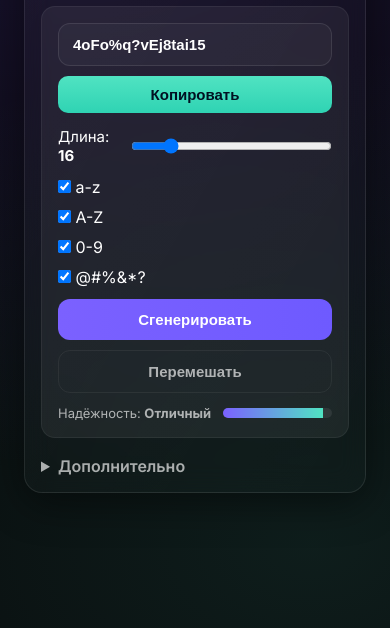
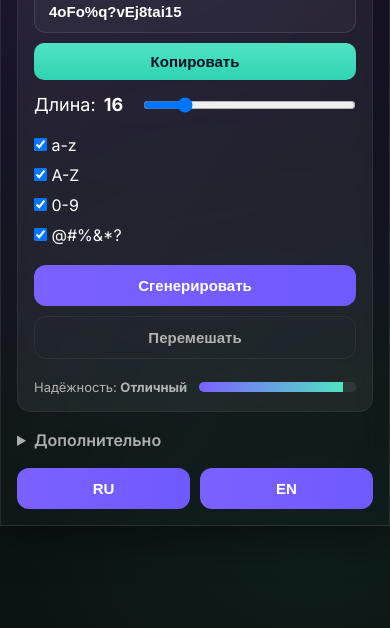
Before and after one commit to EnkiStack/-12, a plain HTML site: page index.html in a window 390 px wide. Shown: the part 216-844 px from the top of the page. Drawn offline with Linux system fonts and the light colour scheme.

Commit message:
passwordGen-1

```diff
--- a/index.html
+++ b/index.html
@@ -3,42 +3,74 @@
   <head>
     <meta charset="utf-8" />
     <meta name="viewport" content="width=device-width,initial-scale=1" />
-		<title>Генератор паролей</title>
-		<link rel="stylesheet" href="styles.css">
-		<link rel="preconnect" href="https://fonts.googleapis.com">
-		<link rel="preconnect" href="https://fonts.gstatic.com" crossorigin>
-		<link href="https://fonts.googleapis.com/css2?family=Inter:wght@300;400;600;700&display=swap" rel="stylesheet">
+
+    <title data-translate></title>
+    <link rel="stylesheet" href="styles/index.css" />
+    <script src="js/data-translate.js"></script>
+
+    <link rel="preconnect" href="https://fonts.googleapis.com" />
+    <link rel="preconnect" href="https://fonts.gstatic.com" crossorigin />
+    <link
+      href="https://fonts.googleapis.com/css2?family=Inter:wght@300;400;600;700&display=swap"
+      rel="stylesheet"
+    />
   </head>
   <body>
     <main class="page">
       <div class="container">
         <header class="brand">
-					<svg class="logo" viewBox="0 0 24 24" aria-hidden="true"><path d="M3 12a9 9 0 1 1 18 0A9 9 0 0 1 3 12z" fill="none" stroke="currentColor" stroke-width="1.2" stroke-linecap="round" stroke-linejoin="round"></path></svg>
+          <svg class="logo" viewBox="0 0 24 24" aria-hidden="true">
+            <path
+              d="M3 12a9 9 0 1 1 18 0A9 9 0 0 1 3 12z"
+              fill="none"
+              stroke="currentColor"
+              stroke-width="1.2"
+              stroke-linecap="round"
+              stroke-linejoin="round"
+            ></path>
+          </svg>
           <h1>Генератор паролей</h1>
-					<p class="subtitle">Быстро и Безопасно</p>
+          <p class="subtitle" data-translate="quikAndFast"></p>
         </header>
 
         <section class="card">
           <div class="result-row">
-						<input id="passwordOutput" class="password-output" readonly aria-label="Сгенерированный пароль" value="Нажмите «Сгенерировать»" />
-						<button id="copyBtn" class="btn small" aria-label="Скопировать пароль">Копировать</button>
+            <input
+              id="passwordOutput"
+              class="password-output"
+              readonly
+              aria-label="Сгенерированный пароль"
+              value="Нажмите «Сгенерировать»"
+            />
+            <button
+              id="copyBtn"
+              class="btn small"
+              aria-label="Скопировать пароль"
+              data-translate="copyBtn"
+            >
+              Копировать
+            </button>
           </div>
 
           <div class="controls">
             <label class="row">
               <span>Длина: <strong id="lenLabel">16</strong></span>
-							<input id="length" type="range" min="6" max="64" value="16">
+              <input id="length" type="range" min="6" max="64" value="16" />
             </label>
 
             <div class="checkboxes">
-							<label><input id="lower" type="checkbox" checked> a-z</label>
-							<label><input id="upper" type="checkbox" checked> A-Z</label>
-							<label><input id="numbers" type="checkbox" checked> 0-9</label>
-							<label><input id="symbols" type="checkbox" checked> @#%&*?</label>
+              <label><input id="lower" type="checkbox" checked /> a-z</label>
+              <label><input id="upper" type="checkbox" checked /> A-Z</label>
+              <label><input id="numbers" type="checkbox" checked /> 0-9</label>
+              <label
+                ><input id="symbols" type="checkbox" checked /> @#%&*?</label
+              >
             </div>
 
             <div class="actions">
-							<button id="generateBtn" class="btn primary">Сгенерировать</button>
+              <button id="generateBtn" class="btn primary">
+                Сгенерировать
+              </button>
               <button id="shuffleBtn" class="btn ghost">Перемешать</button>
             </div>
 
@@ -58,17 +90,23 @@
           <summary>Дополнительно</summary>
           <div class="advanced-grid">
             <label class="row small">
-							<input id="avoidSimilar" type="checkbox"> Избегать похожих символов (i, l, 1, L, 0, O)
+              <input id="avoidSimilar" type="checkbox" /> Избегать похожих
+              символов (i, l, 1, L, 0, O)
             </label>
             <label class="row small">
-							<input id="includeEmoji" type="checkbox"> Включить эмодзи (⚠️ может усложнить ввод на некоторых сайтах)
+              <input id="includeEmoji" type="checkbox" /> Включить эмодзи (⚠️
+              может усложнить ввод на некоторых сайтах)
             </label>
           </div>
         </details>
 
+        <div class="lang-container">
+          <button onclick="loadLanguage('ru')" class="btn primary">RU</button>
+          <button onclick="loadLanguage('en')" class="btn primary">EN</button>
+        </div>
       </div>
     </main>
 
-		<script src="main.js"></script>
+    <script src="js/main.js"></script>
   </body>
 </html>
--- /dev/null
+++ b/js/data-translate.js
@@ -0,0 +1,23 @@
+let translations = {};
+
+async function loadLanguage(language) {
+  const response = await fetch(`assets/locales/${language}.json`);
+
+  translations = await response.json();
+
+  document.querySelectorAll("[data-translate]").forEach((element) => {
+    const key = element.dataset.translate;
+
+    element.textContent = translations[key];
+  });
+
+  document.documentElement.lang = language;
+
+  localStorage.setItem("language", language);
+}
+
+window.loadLanguage = loadLanguage;
+
+const savedLanguage = localStorage.getItem("language") || "ru";
+
+loadLanguage(savedLanguage);
--- a/styles.css
+++ /dev/null
@@ -1,215 +0,0 @@
-:root{
-  --bg: #070709;
-  --glass: rgba(255,255,255,0.06);
-  --glass-border: rgba(255,255,255,0.09);
-  --accent1: #7b61ff;
-  --accent2: #50e3c2;
-  --muted: rgba(255,255,255,0.65);
-}
-
-/* Сброс */
-*{box-sizing:border-box;margin:0;padding:0}
-html,body{height:100%;font-family:Inter,system-ui,Segoe UI,Roboto,"Helvetica Neue",Arial;background:
-  radial-gradient(900px 600px at 20% 10%, rgba(120,80,255,0.16), transparent),
-  radial-gradient(700px 500px at 80% 90%, rgba(80,227,194,0.10), transparent),
-  var(--bg);
-  color:#fff; -webkit-font-smoothing:antialiased; -moz-osx-font-smoothing:grayscale;
-}
-
-/* Центр страницы, но даём ограничение по высоте чтобы не растягивалось */
-.page{
-  min-height:100vh;
-  display:flex;
-  align-items:center; /* вертикально центрируем */
-  justify-content:center;
-  padding:24px;
-}
-
-/* Контейнер приложения */
-.container{
-  width:100%;
-  max-width:440px;       /* хороший размер на десктопе и планшете */
-  background:linear-gradient(120deg, rgba(255,255,255,0.03), rgba(255,255,255,0.01));
-  border:1px solid var(--glass-border);
-  border-radius:18px;
-  padding:20px;
-  gap:18px;
-  display:flex;
-  flex-direction:column;
-  box-shadow:0 10px 40px rgba(0,0,0,0.45);
-  backdrop-filter:blur(14px);
-  max-height:90vh;       /* чтобы не выползало за экран */
-  overflow:auto;         /* скролл внутри контейнера при необходимости */
-}
-
-/* Блок бренда: логотип + текст */
-.brand{
-  display:flex;
-  align-items:center;
-  gap:12px;
-  width:100%;
-  padding-bottom:4px;
-}
-
-/* Жёстко ограничиваем размер логотипа: не даст ему быть гигантским */
-.brand .logo{
-  width: clamp(44px, 8vw, 80px); /* минимально 44, максимально 80 */
-  height: auto;
-  flex:0 0 auto;
-  display:block;
-  stroke-width:1.2; /* оставляем оригинальный stroke */
-  opacity:0.98;
-}
-
-/* Текст рядом с логотипом: заголовок и подзаголовок */
-.brand h1{
-  font-size: clamp(18px, 3.2vw, 22px); /* не даём заголовку перерастать */
-  line-height:1;
-  margin-right:auto; /* отталкивает от правой стороны */
-  font-weight:700;
-}
-
-.subtitle{
-  color:var(--muted);
-  font-size:13px;
-  margin-left:8px;
-  white-space:nowrap;
-  opacity:0.95;
-}
-
-/* Основная карточка с контролами */
-.card{
-  background:var(--glass);
-  border-radius:14px;
-  padding:16px;
-  border:1px solid rgba(255,255,255,0.06);
-  display:flex;
-  flex-direction:column;
-  gap:14px;
-}
-
-/* Результат + кнопка копирования */
-.result-row{
-  display:flex;
-  gap:10px;
-  align-items:center;
-  width:100%;
-  flex-wrap:nowrap;
-}
-
-/* Поле вывода пароля: ограничиваем по ширине, добавляем ellipsis */
-.password-output{
-  flex:1 1 auto;
-  min-width:0; /* важно для ellipsis при flex */
-  padding:12px 14px;
-  border-radius:12px;
-  background:rgba(255,255,255,0.03);
-  border:1px solid rgba(255,255,255,0.10);
-  color:#fff;
-  font-weight:600;
-  font-size:15px;
-  white-space:nowrap;
-  overflow:hidden;
-  text-overflow:ellipsis;
-}
-
-/* Кнопка копирования компактная */
-#copyBtn{
-  flex:0 0 auto;
-  padding:10px 14px;
-  border-radius:10px;
-  background:linear-gradient(180deg,var(--accent2), #2fd3b3);
-  color:#012;
-  border:none;
-  font-weight:700;
-  cursor:pointer;
-}
-
-/* Контролы под результатом */
-.controls{display:flex;flex-direction:column;gap:12px;width:100%}
-
-.row{display:flex;align-items:center;justify-content:space-between;gap:12px;font-size:15px}
-.row.small{font-size:13px}
-
-/* Слайдер длины */
-input[type="range"]{width:100%;margin-left:8px}
-
-/* Чекбоксы: перенос на несколько колонок на широкой сетке */
-.checkboxes{
-  display:flex;
-  gap:10px;
-  flex-wrap:wrap;
-  align-items:center;
-}
-
-/* Действия: генерация и перемешать */
-.actions{
-  display:flex;
-  gap:10px;
-  align-items:center;
-}
-
-/* Основные кнопки */
-.btn{
-  padding:12px 18px;
-  border-radius:12px;
-  border:none;
-  font-weight:700;
-  cursor:pointer;
-  font-size:15px;
-}
-
-/* primary и ghost стили */
-.btn.primary{
-  background:linear-gradient(90deg,var(--accent1), #6e5aff);
-  color:#fff;
-  box-shadow: var(--accent-glow);
-}
-
-.btn.ghost{
-  background:transparent;
-  color:var(--muted);
-  border:1px solid rgba(255,255,255,0.06);
-}
-
-/* Полоска надёжности */
-.meter-row{display:flex;align-items:center;gap:12px;flex-wrap:wrap}
-.strength-info{font-size:13px;color:var(--muted)}
-.strength{
-  flex:1 1 auto;
-  height:10px;
-  background:rgba(255,255,255,0.08);
-  border-radius:8px;
-  overflow:hidden;
-}
-.strength .bar{
-  width:0%;
-  height:100%;
-  transition:width 0.25s ease;
-  background:linear-gradient(90deg,var(--accent1),var(--accent2));
-}
-
-/* Advanced details */
-.advanced summary{cursor:pointer;font-weight:600;color:var(--muted)}
-.advanced-grid{margin-top:10px;display:flex;flex-direction:column;gap:8px}
-
-/* --- Адаптив (телефон / узкие экраны) --- */
-@media (max-width:480px){
-  .container{max-width:420px;padding:16px}
-  .brand{gap:10px}
-  .brand h1{font-size:18px}
-  .brand .logo{width:48px}
-  .result-row{flex-direction:column;align-items:stretch}
-  #copyBtn{width:100%}
-  .actions{flex-direction:column}
-  .checkboxes{flex-direction:column;align-items:flex-start}
-  .btn{width:100%}
-  .subtitle{display:none} /* в мобильной версии скрываем мелкий подзаголовок, чтобы не занимал место */
-}
-
-/* --- Десктоп: немного увеличить пространство между блоками --- */
-@media (min-width:900px){
-  .container{max-width:480px;padding:28px}
-  .brand .logo{width:72px}
-  .brand h1{font-size:22px}
-}
--- /dev/null
+++ b/styles/index.css
@@ -0,0 +1,328 @@
+:root {
+  --bg: #070709;
+  --glass: rgba(255, 255, 255, 0.06);
+  --glass-border: rgba(255, 255, 255, 0.09);
+  --accent1: #7b61ff;
+  --accent2: #50e3c2;
+  --muted: rgba(255, 255, 255, 0.65);
+}
+
+/* Сброс */
+* {
+  box-sizing: border-box;
+  margin: 0;
+  padding: 0;
+}
+html,
+body {
+  font-size: 18px;
+  height: 100%;
+  font-family:
+    Inter,
+    system-ui,
+    Segoe UI,
+    Roboto,
+    "Helvetica Neue",
+    Arial;
+  background:
+    radial-gradient(
+      900px 600px at 20% 10%,
+      rgba(120, 80, 255, 0.16),
+      transparent
+    ),
+    radial-gradient(
+      700px 500px at 80% 90%,
+      rgba(80, 227, 194, 0.1),
+      transparent
+    ),
+    var(--bg);
+  color: #fff;
+  -webkit-font-smoothing: antialiased;
+  -moz-osx-font-smoothing: grayscale;
+}
+
+/* Центр страницы, но даём ограничение по высоте чтобы не растягивалось */
+.page {
+  min-height: 100vh;
+  display: flex;
+  align-items: center; /* вертикально центрируем */
+  justify-content: center;
+  padding: 24px;
+}
+
+/* Контейнер приложения */
+.container {
+  width: 100%;
+  max-width: 440px; /* хороший размер на десктопе и планшете */
+  background: linear-gradient(
+    120deg,
+    rgba(255, 255, 255, 0.03),
+    rgba(255, 255, 255, 0.01)
+  );
+  border: 1px solid var(--glass-border);
+  border-radius: 18px;
+  padding: 20px;
+  gap: 18px;
+  display: flex;
+  flex-direction: column;
+  box-shadow: 0 10px 40px rgba(0, 0, 0, 0.45);
+  backdrop-filter: blur(14px);
+  max-height: 90vh; /* чтобы не выползало за экран */
+}
+
+/* Блок бренда: логотип + текст */
+.brand {
+  display: flex;
+  align-items: center;
+  gap: 12px;
+  width: 100%;
+  padding-bottom: 4px;
+}
+
+/* Жёстко ограничиваем размер логотипа: не даст ему быть гигантским */
+.brand .logo {
+  width: clamp(44px, 8vw, 80px); /* минимально 44, максимально 80 */
+  height: auto;
+  flex: 0 0 auto;
+  display: block;
+  stroke-width: 1.2; /* оставляем оригинальный stroke */
+  opacity: 0.98;
+}
+
+/* Текст рядом с логотипом: заголовок и подзаголовок */
+.brand h1 {
+  font-size: clamp(18px, 3.2vw, 22px); /* не даём заголовку перерастать */
+  line-height: 1;
+  margin-right: auto; /* отталкивает от правой стороны */
+  font-weight: 700;
+}
+
+.subtitle {
+  color: var(--muted);
+  font-size: 13px;
+  margin-left: 8px;
+  white-space: nowrap;
+  opacity: 0.95;
+}
+
+/* Основная карточка с контролами */
+.card {
+  background: var(--glass);
+  border-radius: 14px;
+  padding: 16px;
+  border: 1px solid rgba(255, 255, 255, 0.06);
+  display: flex;
+  flex-direction: column;
+  gap: 14px;
+}
+
+/* Результат + кнопка копирования */
+.result-row {
+  display: flex;
+  gap: 10px;
+  align-items: center;
+  width: 100%;
+  flex-wrap: nowrap;
+}
+
+/* Поле вывода пароля: ограничиваем по ширине, добавляем ellipsis */
+.password-output {
+  flex: 1 1 auto;
+  min-width: 0; /* важно для ellipsis при flex */
+  padding: 12px 14px;
+  border-radius: 12px;
+  background: rgba(255, 255, 255, 0.03);
+  border: 1px solid rgba(255, 255, 255, 0.1);
+  color: #fff;
+  font-weight: 600;
+  font-size: 15px;
+  white-space: nowrap;
+  overflow: hidden;
+  text-overflow: ellipsis;
+}
+
+/* Кнопка копирования компактная */
+#copyBtn {
+  flex: 0 0 auto;
+  padding: 10px 14px;
+  border-radius: 10px;
+  background: linear-gradient(180deg, var(--accent2), #2fd3b3);
+  color: #012;
+  border: none;
+  font-weight: 700;
+  cursor: pointer;
+}
+
+/* Контролы под результатом */
+.controls {
+  display: flex;
+  flex-direction: column;
+  gap: 20px;
+  width: 100%;
+}
+
+.row {
+  display: flex;
+  align-items: center;
+  justify-content: space-between;
+  gap: 12px;
+  font-size: 18px;
+  flex-wrap: nowrap;
+}
+
+.row span {
+  display: flex;
+  gap: 8px;
+}
+
+.row.small {
+  font-size: 16px;
+}
+
+/* Слайдер длины */
+input[type="range"] {
+  width: 100%;
+  margin-left: 8px;
+}
+
+/* Чекбоксы: перенос на несколько колонок на широкой сетке */
+.checkboxes {
+  display: flex;
+  gap: 10px;
+  flex-wrap: wrap;
+  align-items: center;
+}
+
+/* Действия: генерация и перемешать */
+.actions {
+  display: flex;
+  gap: 10px;
+  align-items: center;
+}
+
+/* Основные кнопки */
+.btn {
+  padding: 12px 18px;
+  border-radius: 12px;
+  border: none;
+  font-weight: 700;
+  cursor: pointer;
+  font-size: 15px;
+}
+
+/* primary и ghost стили */
+.btn.primary {
+  background: linear-gradient(90deg, var(--accent1), #6e5aff);
+  color: #fff;
+  box-shadow: var(--accent-glow);
+}
+
+.btn.ghost {
+  background: transparent;
+  color: var(--muted);
+  border: 1px solid rgba(255, 255, 255, 0.06);
+}
+
+.lang-container {
+  display: flex;
+  justify-content: center;
+  gap: 10px;
+}
+
+/* Полоска надёжности */
+.meter-row {
+  display: flex;
+  align-items: center;
+  gap: 12px;
+  flex-wrap: wrap;
+}
+.strength-info {
+  font-size: 13px;
+  color: var(--muted);
+}
+.strength {
+  flex: 1 1 auto;
+  height: 10px;
+  background: rgba(255, 255, 255, 0.08);
+  border-radius: 8px;
+  overflow: hidden;
+}
+.strength .bar {
+  width: 0%;
+  height: 100%;
+  transition: width 0.25s ease;
+  background: linear-gradient(90deg, var(--accent1), var(--accent2));
+}
+
+/* Advanced details */
+.advanced summary {
+  cursor: pointer;
+  font-weight: 600;
+  color: var(--muted);
+}
+.advanced-grid {
+  margin-top: 10px;
+  display: flex;
+  flex-direction: column;
+  gap: 8px;
+}
+
+/* --- Адаптив (телефон / узкие экраны) --- */
+@media (max-width: 480px) {
+  body {
+    font-size: 16px;
+  }
+
+  .page {
+    padding: 0px;
+  }
+
+  .container {
+    max-width: 420px;
+    padding: 16px;
+    border-radius: 0px;
+  }
+  .brand {
+    gap: 10px;
+  }
+  .brand h1 {
+    font-size: 18px;
+  }
+  .brand .logo {
+    width: 48px;
+  }
+  .result-row {
+    flex-direction: column;
+    align-items: stretch;
+  }
+  #copyBtn {
+    width: 100%;
+  }
+  .actions {
+    flex-direction: column;
+  }
+  .checkboxes {
+    flex-direction: column;
+    align-items: flex-start;
+  }
+  .btn {
+    width: 100%;
+  }
+  .subtitle {
+    display: none;
+  } /* в мобильной версии скрываем мелкий подзаголовок, чтобы не занимал место */
+}
+
+/* --- Десктоп: немного увеличить пространство между блоками --- */
+@media (min-width: 900px) {
+  .container {
+    max-width: 480px;
+    padding: 28px;
+  }
+  .brand .logo {
+    width: 72px;
+  }
+  .brand h1 {
+    font-size: 22px;
+  }
+}
```
Also changed, not shown: assets/locales/en.json (added, +12 -0 lines), assets/locales/ru.json (added, +12 -0 lines), js/main.js (renamed from main.js). Lines whose indentation alone changed are shown as unchanged.
